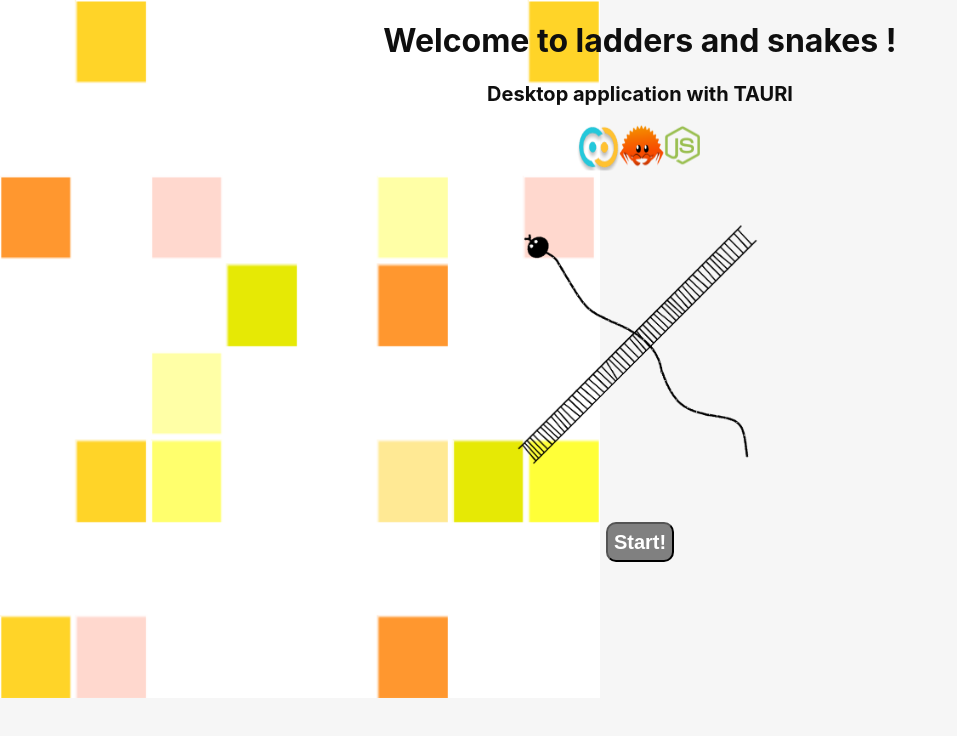
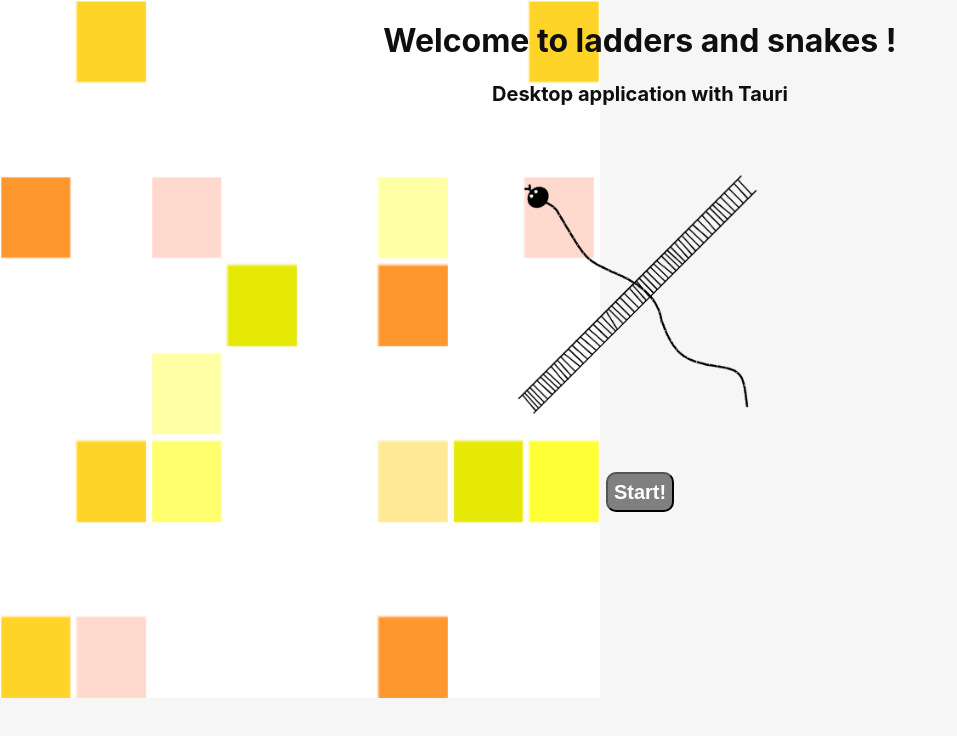
Before and after one commit to sabn0/SnakesAndLadders-Rs, a website: page src/index.html in a window 1280 px wide. Shown: the whole page, without its empty margins (0-957 px from the left). Drawn offline with Linux system fonts and the light colour scheme.

Commit message:
final index

```diff
--- a/src/index.html
+++ b/src/index.html
@@ -13,8 +13,8 @@
       <div id="start_screen" class="start_screen">
         <h1>Welcome to ladders and snakes !</h1>
         <div id="tauri_line" class="tauri_line">
-          <h2>Desktop application with TAURI</h2>
-          <img id="tauri_logo" class="tauri_logo" src="assets/tauri_icon.png" />
+          <h2>Desktop application with Tauri</h2>
+          <!--<img id="tauri_logo" class="tauri_logo" src="assets/tauri_icon.png" /> -->
         </div>
         <div id="game_line" class="game_line">
           <img id="game_logo" class="game_logo" src="assets/base.png" />
```
